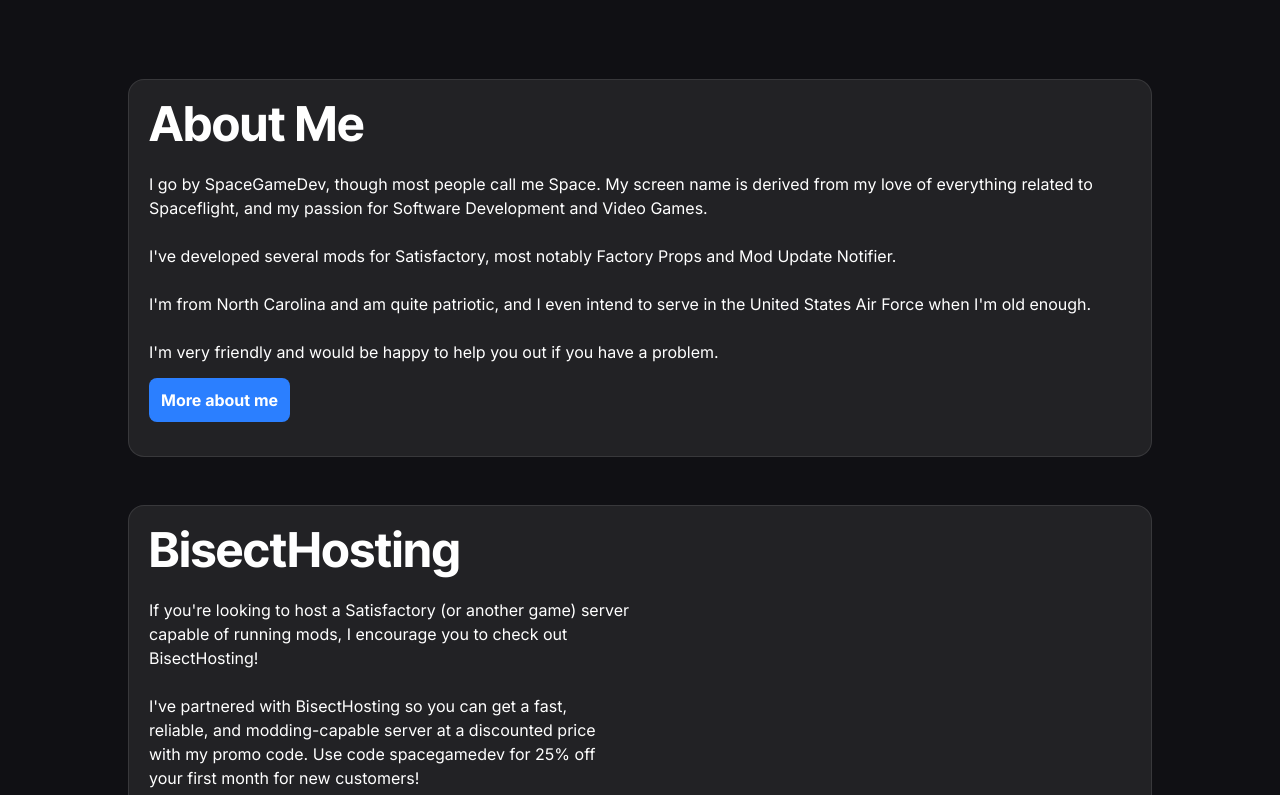
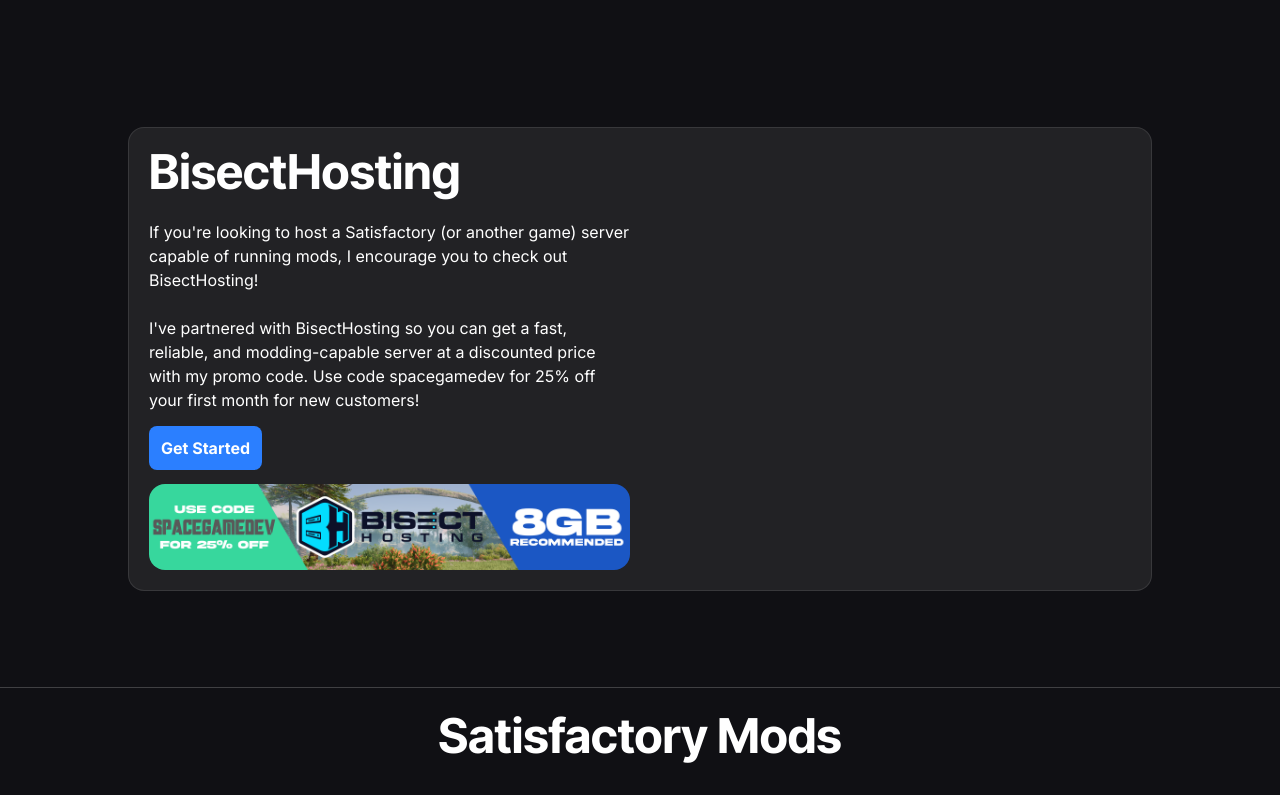
Before and after one commit to SpaceGameDev568/spacegamedev.com, an Astro site: page / in a window 1280 px wide. Shown: the part 981-1776 px from the top of the page. Built offline with nearby package versions, Linux system fonts and the light colour scheme; Astro itself is replaced by a stand-in of ours.

Commit message:
Fix homepage

```diff
--- a/package.json
+++ b/package.json
@@ -14,7 +14,7 @@
     "@tailwindcss/vite": "^4.1.7",
     "@types/react": "^19.1.4",
     "@types/react-dom": "^19.1.5",
-    "astro": "^5.12.8",
+    "astro": "^5.13.2",
     "motion": "^12.12.1",
     "react": "^19.1.0",
     "react-dom": "^19.1.0",
--- a/src/pages/index.astro
+++ b/src/pages/index.astro
@@ -90,40 +90,6 @@
 		</div>
 
 		<br/><br/><br/><br/>
-
-		<div class="border-[1px] rounded-2xl border-white/10 bg-[#222225] box-border p-5">
-
-			<h1 class="text-white lg:text-5xl text-3xl font-heading font-bold">About Me</h1><br/>
-			<p class="text-white">
-				I go by SpaceGameDev, though most people call me Space.
-				My screen name is derived from my love of everything related to Spaceflight,
-				and my passion for Software Development and Video Games.
-				<br/><br/>
-				I've developed several mods for Satisfactory,
-				most notably Factory Props and Mod Update Notifier.
-				<br/><br/>
-				I'm from North Carolina and am quite patriotic,
-				and I even intend to serve in the United States Air Force when I'm old enough.
-				<br/><br/>
-				I'm very friendly and would be happy to help you out if you have a problem.
-			</p>
-			<br/>
-			<PrimaryActionButton
-				link="about"
-				title="More about me"
-			/>
-			<br/>
-			<br/>
-
-			<!-- <Image
-				src={profilePicture}
-				alt="Me with a plane flying overhead"
-				width="256"
-				height="256"
-				loading="eager"
-				class="rounded-2xl aspect-square mr-auto w-fit ml-auto md:mr-0"
-			/> -->
-		</div>
 
 		<br/><br/>
 
```
Also changed, not shown: pnpm-lock.yaml, 1 other file.
